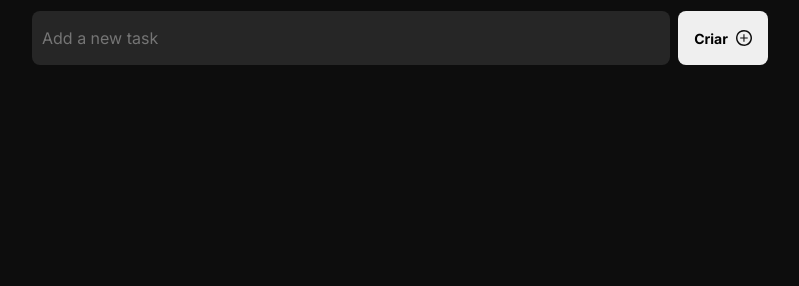
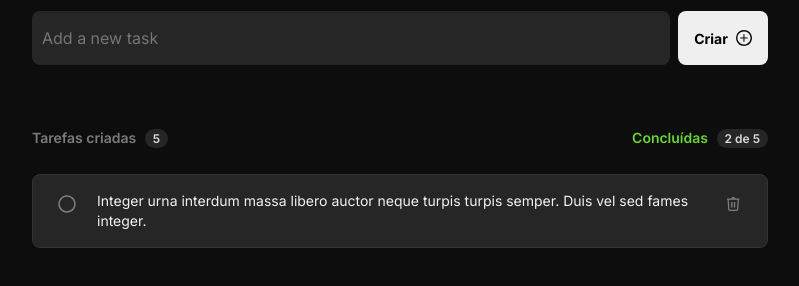
Before and after one commit to KevinCF5/ToDo-list-VC, a plain HTML site: page index.html in a window 1280 px wide. Shown: the part 104-390 px from the top of the page, without its empty margins (240-1039 px from the left). Drawn offline with Linux system fonts and the light colour scheme.

Commit message:
feat(Tasks): tasks details and tasks container html

```diff
--- a/assets/css/styles.css
+++ b/assets/css/styles.css
@@ -1,5 +1,8 @@
 * {
   font-family: "Inter", Helvetica, sans-serif;
+}
+
+html {
   font-size: 62.5%;
 }
 
@@ -15,6 +18,8 @@ body {
   margin: 0 auto;
 }
 
+/* HEADER SECTION STYLING */
+
 .section-header header {
   text-align: center;
 }
@@ -24,6 +29,8 @@ body {
   color: #ffffff;
   font-weight: 800;
 }
+
+/* TASK INPUT SECTION STYLING */
 
 .section-add-task .form-container {
   display: flex;
@@ -63,3 +70,57 @@ body {
   font-size: 1.4rem;
   font-weight: 700;
 }
+
+/* TASK DETAILS SECTION STYLING */
+
+.tasks-details {
+  display: flex;
+  justify-content: space-between;
+  margin-top: 50px;
+}
+
+.tasks-details .column p {
+  font-size: 1.4rem;
+  font-weight: 600;
+  color: #7b7b7b;
+}
+
+.tasks-details .column.right p {
+  color: #69d436;
+}
+
+.counterBadge {
+  background-color: #262626;
+  padding: 2px 8px;
+  border-radius: 100px;
+  color: #d9d9d9;
+  margin-left: 5px;
+  font-size: 1.2rem;
+}
+
+.tasks-container ul {
+  list-style: none;
+  padding: 0;
+}
+
+.tasks-container .task-item {
+  background-color: #262626;
+  border: 1px solid #333333;
+  border-radius: 8px;
+  padding: 16px;
+  display: flex;
+  gap: 12px;
+  justify-content: flex-start;
+  align-items: flex-start;
+}
+
+.tasks-container .task-item p {
+  margin: 0;
+  line-height: 140%;
+  font-size: 1.4rem;
+}
+
+.tasks-container .task-item button {
+  background-color: transparent;
+  border: 0;
+}
--- /dev/null
+++ b/assets/js/main.js
@@ -0,0 +1,3 @@
+function testJS() {
+  alert("TESTE");
+}
--- a/index.html
+++ b/index.html
@@ -11,6 +11,7 @@
       rel="stylesheet"
     />
     <link rel="stylesheet" href="./assets/css/styles.css" />
+    <script src="/assets/js/main.js"></script>
   </head>
   <body>
     <section class="section-header container">
@@ -26,31 +27,33 @@
           placeholder="Add a new task"
         /><button>
           <span>Criar</span>
-          <svg
-            width="16"
-            height="16"
-            viewBox="0 0 16 16"
-            fill="none"
-            xmlns="http://www.w3.org/2000/svg"
-          >
-            <g clip-path="url(#clip0_2122_44)">
-              <path
-                d="M7.98373 1.45158C9.27565 1.45158 10.5386 1.83468 11.6128 2.55244C12.687 3.27019 13.5242 4.29037 14.0186 5.48395C14.513 6.67754 14.6424 7.99092 14.3903 9.25802C14.1383 10.5251 13.5161 11.689 12.6026 12.6026C11.6891 13.5161 10.5252 14.1382 9.25807 14.3903C7.99097 14.6423 6.67759 14.5129 5.484 14.0185C4.29042 13.5241 3.27025 12.6869 2.55249 11.6127C1.83473 10.5385 1.45163 9.2756 1.45163 7.98368C1.45832 6.25332 2.14867 4.59574 3.37223 3.37218C4.59579 2.14862 6.25337 1.45827 7.98373 1.45158ZM7.98373 5.77648e-06C6.40611 0.00645971 4.86578 0.480174 3.55717 1.36134C2.24857 2.24252 1.23037 3.49164 0.631106 4.95102C0.031846 6.4104 -0.121605 8.01461 0.190125 9.56114C0.501855 11.1077 1.26479 12.5272 2.38262 13.6404C3.50044 14.7537 4.92304 15.5108 6.47082 15.8162C8.01861 16.1217 9.62218 15.9617 11.0791 15.3564C12.536 14.7512 13.781 13.7279 14.6568 12.4158C15.5326 11.1036 16 9.5613 16.0001 7.98368C16.0001 6.93249 15.7925 5.89165 15.3892 4.92089C14.986 3.95014 14.395 3.06857 13.6502 2.32679C12.9053 1.58501 12.0214 0.997618 11.049 0.598327C10.0766 0.199035 9.0349 -0.00429452 7.98373 5.77648e-06Z"
-                fill="#0D0D0D"
-              />
-              <path
-                d="M11.707 7.38127H8.4954V4.16966H7.41397V7.38127H4.19873V8.4627H7.41397V11.6743H8.4954V8.4627H11.707V7.38127Z"
-                fill="#0D0D0D"
-              />
-            </g>
-            <defs>
-              <clipPath id="clip0_2122_44">
-                <rect width="16" height="16" fill="white" />
-              </clipPath>
-            </defs>
-          </svg>
+          <img src="assets/media/plus.svg" />
         </button>
       </div>
     </section>
+    <section class="tasks-details container">
+      <div class="column left">
+        <p>Tarefas criadas <span class="counterBadge">5</span></p>
+      </div>
+      <div class="column right">
+        <p>Concluídas <span class="counterBadge">2 de 5</span></p>
+      </div>
+    </section>
+    <section class="tasks-container container">
+      <ul>
+        <li class="task-item">
+          <button onclick="testJS()">
+            <img src="assets/media/check.svg" />
+          </button>
+          <p>
+            Integer urna interdum massa libero auctor neque turpis turpis
+            semper. Duis vel sed fames integer.
+          </p>
+          <button onclick="">
+            <img src="assets/media/trash.svg" />
+          </button>
+        </li>
+      </ul>
+    </section>
   </body>
 </html>
```
Also changed, not shown: assets/media/check.svg (added), assets/media/plus.svg (added), assets/media/trash.svg (added).
